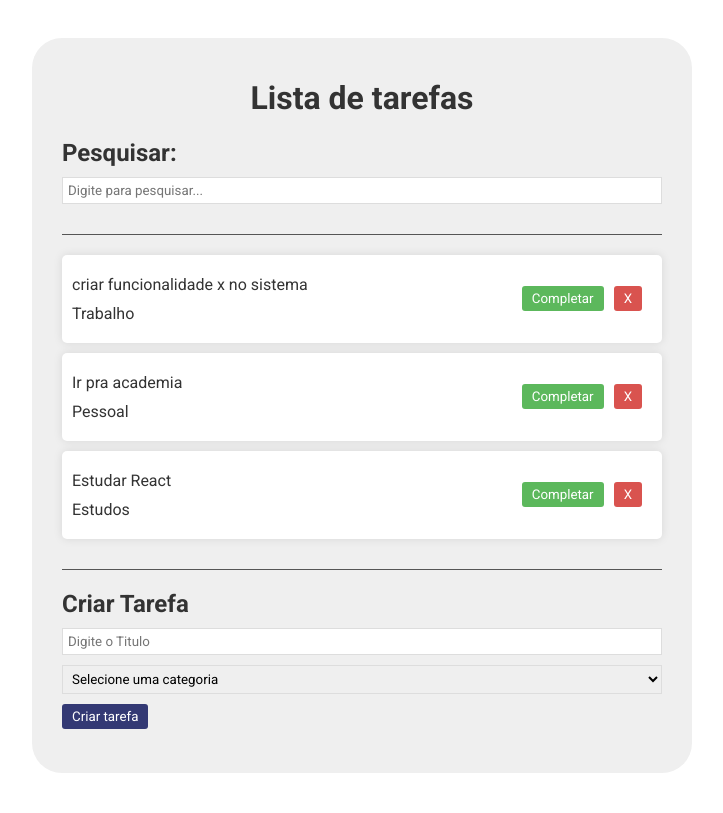
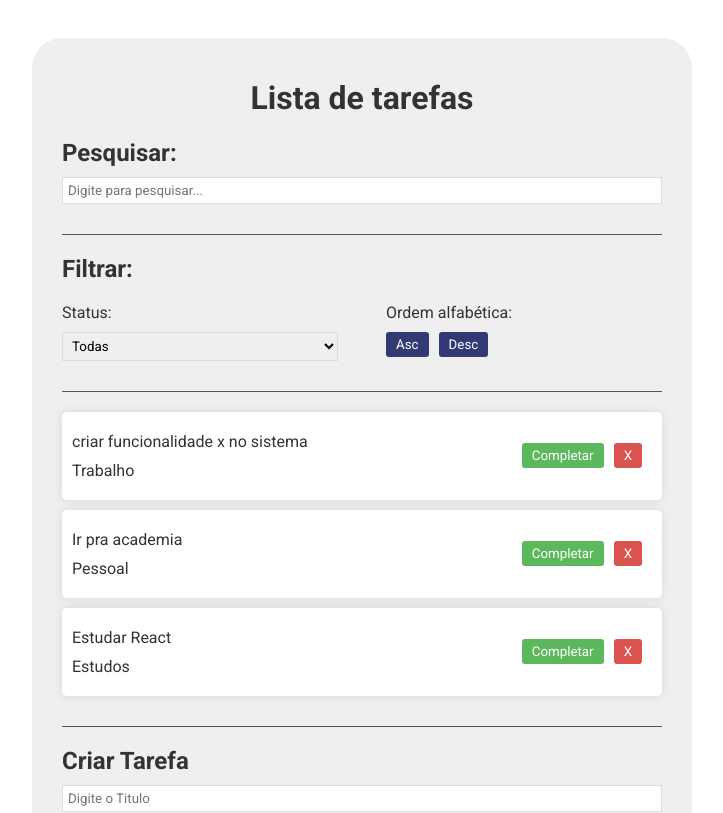
Before and after one commit to Igor-Brandalise/Todo-list, a React (Vite) app: page / in a window 1280 px wide. Shown: the top 813 px of the page, without its empty margins (278-1001 px from the left). Built offline with nearby package versions, Linux system fonts and the light colour scheme.

Commit message:
filtrar tarefas

```diff
--- a/src/App.jsx
+++ b/src/App.jsx
@@ -3,6 +3,7 @@
 import Todo from "./components/Todo";
 import TodoForm from "./components/TodoForm";
 import Search from "./components/search";
+import Filter from "./components/Filter";
 
 import "./App.css";
 
@@ -64,7 +65,8 @@
     <div className="app">
       <h1>Lista de tarefas</h1>
 
-      <Search search={search} setSearch={setSearch} />
+      <Search search={search} setSearch={setSearch}/>
+      <Filter/>
 
       <div className="todo-list">
         {todos
--- /dev/null
+++ b/src/components/Filter.jsx
@@ -0,0 +1,25 @@
+const Filter = () => {
+  return (
+    <div className="filter">
+      <h2>Filtrar:</h2>
+      <div className="filter-options">
+        <div>
+          <p>Status:</p>
+          <select>
+            <option value="All">Todas</option>
+            <option value="Completed">Completas</option>
+            <option value="Incomplete">Incompletas</option>
+          </select>
+        </div>
+
+        <div>
+            <p>Ordem alfabética:</p>
+            <button>Asc</button>
+            <button>Desc</button>
+        </div>
+      </div>
+    </div>
+  );
+};
+
+export default Filter;
```
